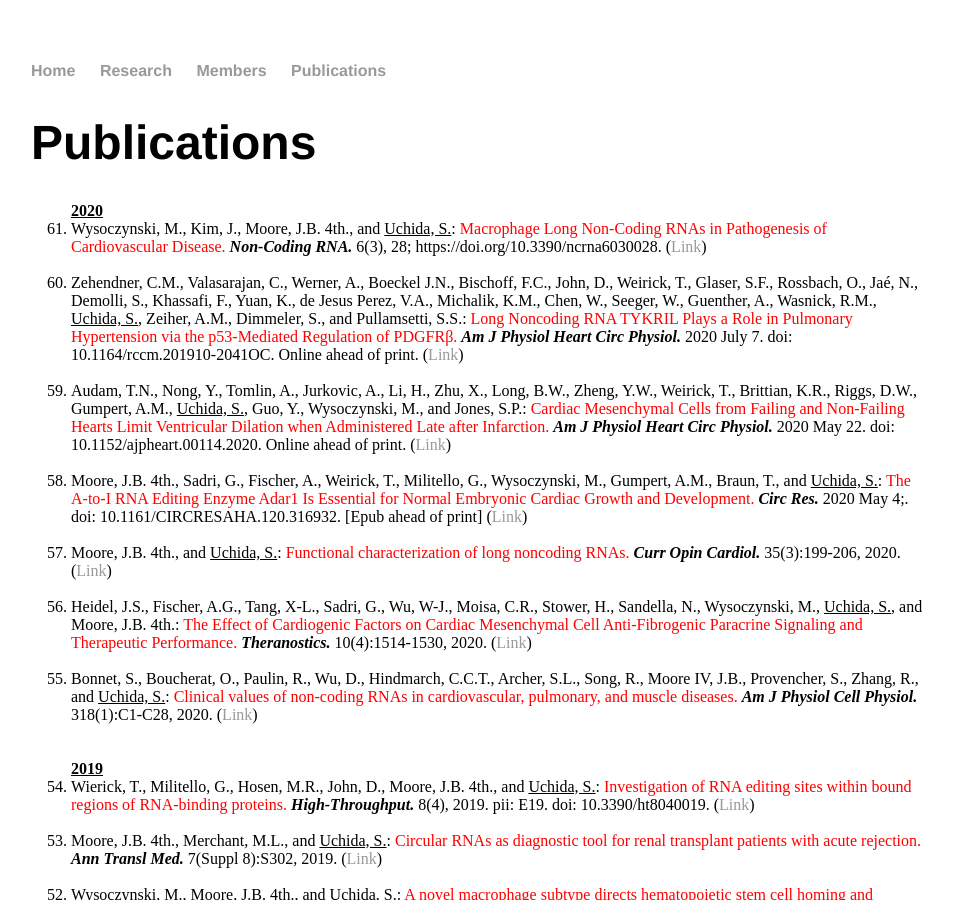
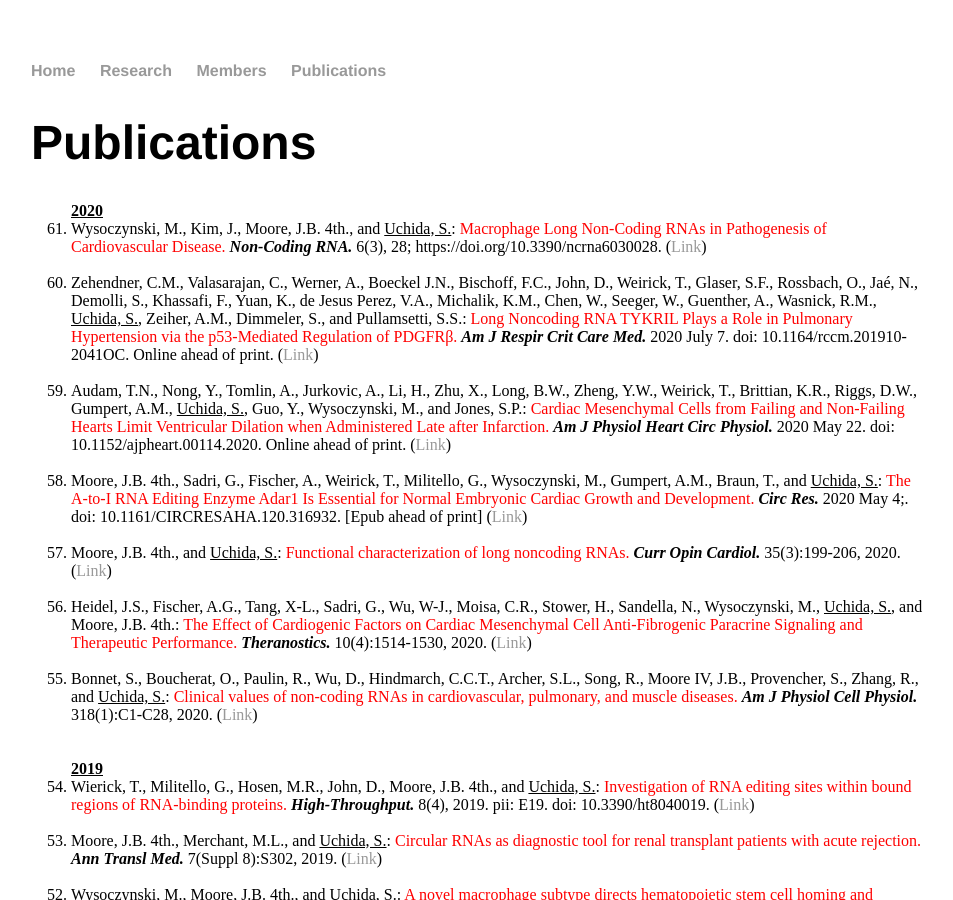
Before and after one commit to heartlncrna/heartlncrna.github.io, a Jekyll site: the page publications/pub_list.html, which Jekyll copies as it is, in a window 1280 px wide and 900 px high. Shown: the whole window, without its empty margins (161-1114 px from the left). Built offline with Jekyll 4.4.1, drawn with Linux system fonts in a browser that asks for light colours.

Commit message:
Update pub_list.html

```diff
--- a/publications/pub_list.html
+++ b/publications/pub_list.html
@@ -31,7 +31,7 @@
 				<li>Wysoczynski, M., Kim, J., Moore, J.B. 4th., and <u>Uchida, S.</u>: <font color="red">Macrophage Long Non-Coding RNAs in Pathogenesis of Cardiovascular Disease.</font> <b><i>Non-Coding RNA. </i></b> 6(3), 28; https://doi.org/10.3390/ncrna6030028. (<a href="https://www.mdpi.com/2311-553X/6/3/28">Link</span></a>)</li>
 			<br>
 
-				<li>Zehendner, C.M., Valasarajan, C., Werner, A., Boeckel J.N., Bischoff, F.C., John, D., Weirick, T., Glaser, S.F., Rossbach, O., Jaé, N., Demolli, S., Khassafi, F., Yuan, K., de Jesus Perez, V.A., Michalik, K.M., Chen, W., Seeger, W., Guenther, A., Wasnick, R.M., <u>Uchida, S.</u>, Zeiher, A.M., Dimmeler, S., and Pullamsetti, S.S.: <font color="red"> Long Noncoding RNA TYKRIL Plays a Role in Pulmonary Hypertension via the p53-Mediated Regulation of PDGFRβ.</font> <b><i>Am J Physiol Heart Circ Physiol. </i></b>2020 July 7. doi: 10.1164/rccm.201910-2041OC. Online ahead of print. (<a href="https://www.atsjournals.org/doi/abs/10.1164/rccm.201910-2041OC">Link</span></a>)</li>
+				<li>Zehendner, C.M., Valasarajan, C., Werner, A., Boeckel J.N., Bischoff, F.C., John, D., Weirick, T., Glaser, S.F., Rossbach, O., Jaé, N., Demolli, S., Khassafi, F., Yuan, K., de Jesus Perez, V.A., Michalik, K.M., Chen, W., Seeger, W., Guenther, A., Wasnick, R.M., <u>Uchida, S.</u>, Zeiher, A.M., Dimmeler, S., and Pullamsetti, S.S.: <font color="red"> Long Noncoding RNA TYKRIL Plays a Role in Pulmonary Hypertension via the p53-Mediated Regulation of PDGFRβ.</font> <b><i>Am J Respir Crit Care Med. </i></b>2020 July 7. doi: 10.1164/rccm.201910-2041OC. Online ahead of print. (<a href="https://www.atsjournals.org/doi/abs/10.1164/rccm.201910-2041OC">Link</span></a>)</li>
 			<br>
 
 				<li>Audam, T.N., Nong, Y., Tomlin, A., Jurkovic, A., Li, H., Zhu, X., Long, B.W., Zheng, Y.W., Weirick, T., Brittian, K.R., Riggs, D.W., Gumpert, A.M., <u>Uchida, S.</u>, Guo, Y., Wysoczynski, M., and Jones, S.P.: <font color="red"> Cardiac Mesenchymal Cells from Failing and Non-Failing Hearts Limit Ventricular Dilation when Administered Late after Infarction.</font> <b><i>Am J Physiol Heart Circ Physiol. </i></b>2020 May 22. doi: 10.1152/ajpheart.00114.2020. Online ahead of print. (<a href="https://journals.physiology.org/doi/abs/10.1152/ajpheart.00114.2020">Link</span></a>)</li>
```
